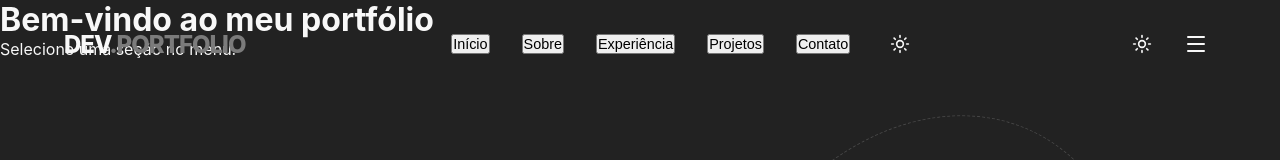
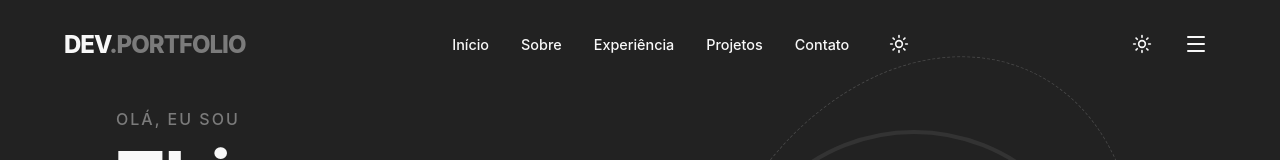
Before and after one commit to ThiagoClementino/Personal-Website, a React (Create React App) app: page / in a window 1280 px wide. Shown: the top 160 px of the page. Built offline with nearby package versions, Linux system fonts and the light colour scheme.

Commit message:
correção do navbar

```diff
--- a/src/components/Navbar.jsx
+++ b/src/components/Navbar.jsx
@@ -2,8 +2,6 @@ import React, { useState, useEffect, useContext } from "react";
 import { Sun, Moon, Menu, X } from "lucide-react";
 import { motion, AnimatePresence } from "framer-motion";
 import { ThemeContext } from "../context/ThemeContext";
-
-// Importação dos componentes
 import About from "./About";
 import Experience from "./Experience";
 import Projects from "./Projects";
@@ -14,65 +12,34 @@ const Navbar = () => {
   const [isOpen, setIsOpen] = useState(false);
   const [scrolled, setScrolled] = useState(false);
 
-  // Nova section ativa
-  const [activeSection, setActiveSection] = useState("home");
-
   useEffect(() => {
     const handleScroll = () => setScrolled(window.scrollY > 50);
     window.addEventListener("scroll", handleScroll);
     return () => window.removeEventListener("scroll", handleScroll);
   }, []);
 
-  // Agora cada link aponta diretamente para um componente
   const navLinks = [
-    { name: "Início", component: "home" },
-    { name: "Sobre", component: "about" },
-    { name: "Experiência", component: "experience" },
-    { name: "Projetos", component: "projects" },
-    { name: "Contato", component: "contact" },
+    { name: "Início", href: "#home" }, // Ajustado para apontar para o Hero
+    { name: "Sobre", href: "#about" }, // Novo link apontando para o componente About
+    { name: "Experiência", href: "#experience" },
+    { name: "Projetos", href: "#projects" },
+    { name: "Contato", href: "#contact" },
   ];
 
-  // Renderização da seção selecionada
-  const renderSection = () => {
-    switch (activeSection) {
-      case "about":
-        return <About />;
-      case "experience":
-        return <Experience />;
-      case "projects":
-        return <Projects />;
-      case "contact":
-        return <Contact />;
-      default:
   return (
-          <div className="home-default">
-            <h1>Bem-vindo ao meu portfólio</h1>
-            <p>Selecione uma seção no menu.</p>
-          </div>
-        );
-    }
-  };
-
-  return (
-    <>
     <nav className={`navbar ${scrolled ? "scrolled" : ""}`}>
       <div className="container navbar-content">
-          <a href="#" className="logo" onClick={() => setActiveSection("home")}>
+        <a href="#" className="logo">
           DEV<span className="accent-text">.PORTFOLIO</span>
         </a>
 
         {/* Desktop Menu */}
         <div className="desktop-menu">
           {navLinks.map((link) => (
-              <button
-                key={link.name}
-                className="nav-link"
-                onClick={() => setActiveSection(link.component)}
-              >
+            <a key={link.name} href={link.href} className="nav-link">
               {link.name}
-              </button>
+            </a>
           ))}
-
           <button onClick={toggleTheme} className="theme-toggle-btn">
             {isDark ? <Sun size={20} /> : <Moon size={20} />}
           </button>
@@ -100,26 +67,20 @@ const Navbar = () => {
           >
             <div className="mobile-menu-links">
               {navLinks.map((link) => (
-                  <button
+                <a
                   key={link.name}
-                    onClick={() => {
-                      setActiveSection(link.component);
-                      setIsOpen(false);
-                    }}
+                  href={link.href}
+                  onClick={() => setIsOpen(false)}
                   className="mobile-nav-link"
                 >
                   {link.name}
-                  </button>
+                </a>
               ))}
             </div>
           </motion.div>
         )}
       </AnimatePresence>
     </nav>
-
-      {/* Renderização da seção escolhida */}
-      <div className="section-container">{renderSection()}</div>
-    </>
   );
 };
 
```
Lines whose indentation alone changed are shown as unchanged.
